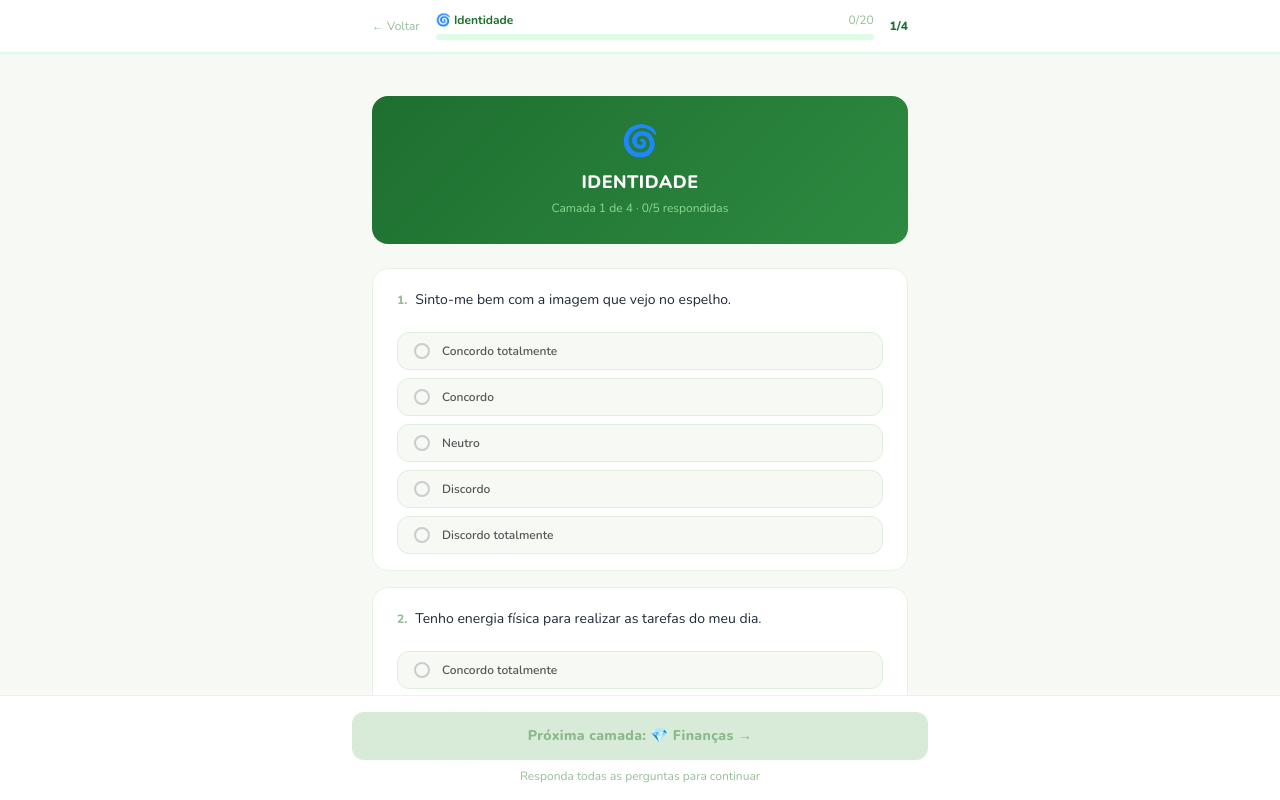
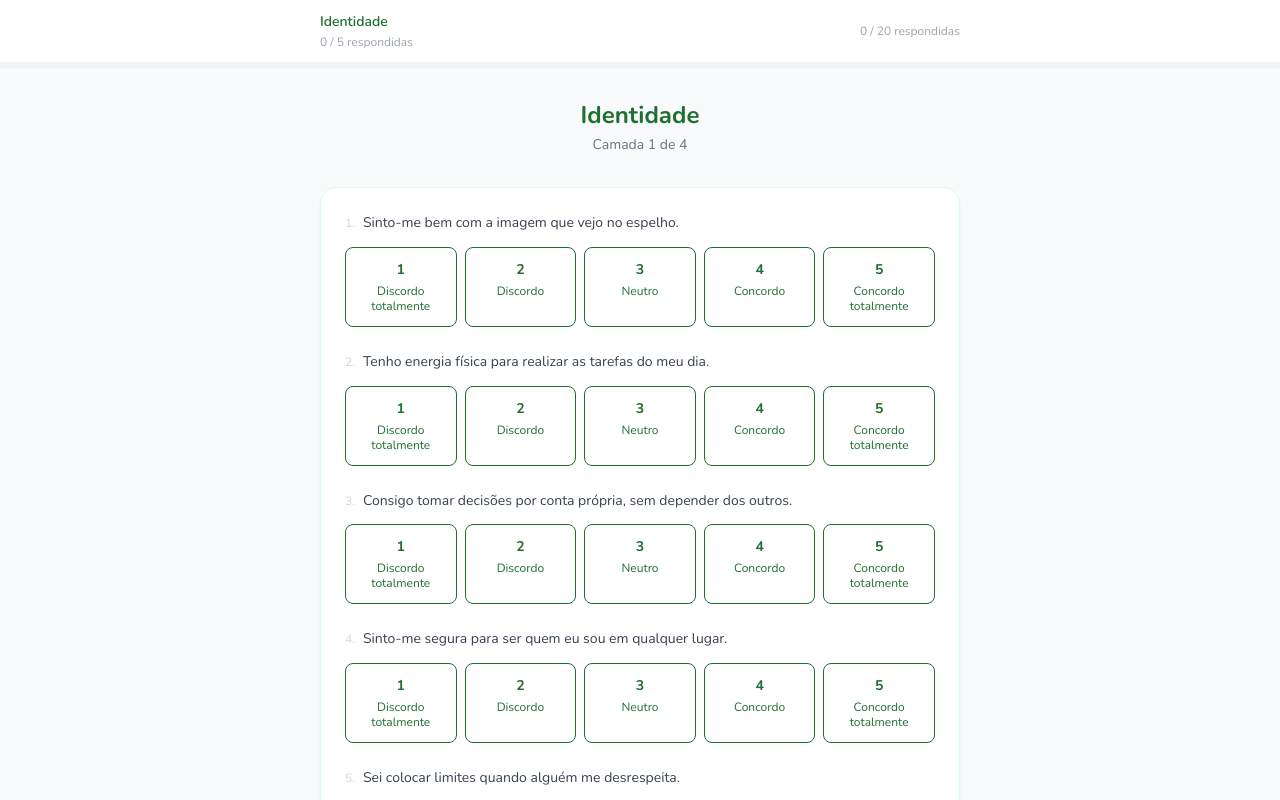
Before and after one commit to ZYONCursoseTerapias/raio-x-da-realidade, a React (Vite) app: page /teste in a window 1280 px wide. Both pictures are taken after typing "Sample", "5551234", "name@example.com" into the empty fields and a click on the button "Iniciar meu diagnóstico →". Shown: the top 800 px of the page. Built offline with nearby package versions, Linux system fonts and the light colour scheme.

Commit message:
fix: commita arquivos alterados localmente (scoring, ResultsPage, paginas)

```diff
--- a/src/pages/QuizPage.tsx
+++ b/src/pages/QuizPage.tsx
@@ -1,21 +1,25 @@
-import { useState, useEffect, useRef } from 'react'
+import { useState, useEffect } from 'react'
 import { useNavigate } from 'react-router-dom'
-import { CAMADAS, ESCALA } from '../data/raioX'
+import { CAMADAS } from '../data/raioX'
 
+const LIKERT_LABELS = ['Discordo totalmente', 'Discordo', 'Neutro', 'Concordo', 'Concordo totalmente']
 const TOTAL = CAMADAS.reduce((a, c) => a + c.questoes.length, 0)
 
 export default function QuizPage() {
   const navigate = useNavigate()
   const [respostas, setRespostas] = useState<Record<number, number>>({})
   const [etapa, setEtapa] = useState(0)
-  const topoRef = useRef<HTMLDivElement>(null)
 
   useEffect(() => {
     if (!sessionStorage.getItem('raiox_user')) navigate('/registro')
   }, [navigate])
 
-  const camada   = CAMADAS[etapa]
-  const total    = CAMADAS.length
+  useEffect(() => {
+    window.scrollTo({ top: 0, behavior: 'smooth' })
+  }, [etapa])
+
+  const camada = CAMADAS[etapa]
+  const total = CAMADAS.length
   const respondidas = camada.questoes.filter((q) => respostas[q.id] !== undefined).length
   const completa = respondidas === camada.questoes.length
   const totalResp = Object.keys(respostas).length
@@ -24,21 +28,27 @@ export default function QuizPage() {
   function responder(id: number, valor: number) {
     const atualizado = { ...respostas, [id]: valor }
     setRespostas(atualizado)
+    setTimeout(() => {
       const proxima = camada.questoes.find((q) => q.id !== id && atualizado[q.id] === undefined)
       if (proxima) {
-      setTimeout(() => {
         document.getElementById(`q-${proxima.id}`)?.scrollIntoView({ behavior: 'smooth', block: 'center' })
-      }, 100)
+      } else {
+        document.getElementById('btn-next')?.scrollIntoView({ behavior: 'smooth', block: 'center' })
       }
+    }, 200)
   }
 
   function avancar() {
-    if (!completa) return
+    if (!completa) {
+      const proxima = camada.questoes.find((q) => respostas[q.id] === undefined)
+      if (proxima) document.getElementById(`q-${proxima.id}`)?.scrollIntoView({ behavior: 'smooth', block: 'center' })
+      return
+    }
     if (etapa < total - 1) {
       setEtapa((p) => p + 1)
-      setTimeout(() => topoRef.current?.scrollIntoView({ behavior: 'smooth' }), 50)
     } else {
       sessionStorage.setItem('raiox_respostas', JSON.stringify(respostas))
+      sessionStorage.removeItem('raiox_enviado')
       navigate('/resultado')
     }
   }
@@ -46,130 +56,87 @@ export default function QuizPage() {
   function voltar() {
     if (etapa === 0) { navigate('/registro'); return }
     setEtapa((p) => p - 1)
-    setTimeout(() => topoRef.current?.scrollIntoView({ behavior: 'smooth' }), 50)
   }
 
   return (
-    <div className="min-h-screen pb-32" style={{ background: '#f7f9f4' }}>
+    <div className="min-h-screen bg-gray-50">
 
       {/* Barra de progresso fixa */}
-      <div className="fixed top-0 left-0 right-0 z-50 bg-white/95 backdrop-blur-sm border-b border-green-100 shadow-sm">
-        <div className="max-w-xl mx-auto px-5 py-3">
-          <div className="flex items-center gap-4">
-            <button onClick={voltar} className="shrink-0 text-xs text-brand-soft hover:text-brand-dark transition-colors">
-              ← Voltar
-            </button>
-            <div className="flex-1">
-              <div className="flex justify-between text-xs mb-1.5">
-                <span className="font-bold text-brand-dark">{camada.icone} {camada.nome}</span>
-                <span className="text-brand-soft">{totalResp}/{TOTAL}</span>
+      <div className="sticky top-0 z-10 bg-white border-b border-gray-100 shadow-sm">
+        <div className="max-w-2xl mx-auto px-4 py-3 flex items-center justify-between">
+          <div>
+            <p className="text-brand-dark text-sm font-semibold">{camada.nome}</p>
+            <p className="text-gray-400 text-xs mt-0.5">{respondidas} / {camada.questoes.length} respondidas</p>
           </div>
-              <div className="h-1.5 bg-green-100 rounded-full overflow-hidden">
-                <div
-                  className="h-full rounded-full transition-all duration-500"
-                  style={{ width: `${progresso}%`, background: 'linear-gradient(90deg, #6CC24A, #1E6F30)' }}
-                />
+          <p className="text-gray-400 text-xs">{totalResp} / {TOTAL} respondidas</p>
         </div>
-            </div>
-            <span className="shrink-0 text-xs font-extrabold text-brand-dark">{etapa + 1}/{total}</span>
-          </div>
+        <div className="h-1 bg-gray-100">
+          <div className="h-full bg-brand-medium transition-all duration-500" style={{ width: `${progresso}%` }} />
         </div>
       </div>
 
-      {/* Conteúdo */}
-      <div ref={topoRef} className="max-w-xl mx-auto px-5 pt-24">
+      <div className="max-w-2xl mx-auto px-4 py-8">
 
         {/* Cabeçalho da camada */}
-        <div
-          className="rounded-2xl px-7 py-7 mb-6 text-center"
-          style={{ background: 'linear-gradient(135deg, #1E6F30, #2d8a40)' }}
-        >
-          <div className="text-3xl mb-2">{camada.icone}</div>
-          <h2 className="text-lg font-extrabold text-white tracking-wide uppercase mb-1">
-            {camada.nome}
-          </h2>
-          <p className="text-xs" style={{ color: 'rgba(155,225,152,0.9)' }}>
-            Camada {etapa + 1} de {total} · {respondidas}/{camada.questoes.length} respondidas
-          </p>
+        <div className="text-center mb-8">
+          <h2 className="text-2xl font-bold text-brand-dark mb-1">{camada.nome}</h2>
+          <p className="text-gray-500 text-sm">Camada {etapa + 1} de {total}</p>
         </div>
 
         {/* Questões */}
-        <div className="space-y-4">
-          {camada.questoes.map((q, idx) => {
-            const val = respostas[q.id]
-            const respondida = val !== undefined
-            return (
-              <div
-                key={q.id}
-                id={`q-${q.id}`}
-                className="rounded-2xl border transition-all duration-300"
-                style={{
-                  background: '#fff',
-                  borderColor: respondida ? '#6CC24A' : '#e8f0e8',
-                  boxShadow: respondida ? '0 2px 12px rgba(108,194,74,0.12)' : 'none',
-                }}
-              >
-                <div className="px-6 pt-5 pb-4">
-                  <p className="text-sm text-gray-800 leading-relaxed mb-5">
-                    <span className="text-xs font-extrabold text-brand-soft mr-2">{idx + 1}.</span>
+        <div className="card">
+          <div className="space-y-6">
+            {camada.questoes.map((q, idx) => (
+              <div key={q.id} id={`q-${q.id}`}>
+                <p className="text-sm text-gray-700 leading-relaxed mb-3">
+                  <span className="text-gray-300 text-xs mr-2">{idx + 1}.</span>
                   {q.texto}
                 </p>
-                  <div className="space-y-2">
-                    {ESCALA.map(({ valor, label }) => {
-                      const sel = val === valor
-                      return (
+                <div className="flex gap-2">
+                  {[1, 2, 3, 4, 5].map((val) => (
                     <button
-                          key={valor}
-                          onClick={() => responder(q.id, valor)}
-                          className="w-full text-left px-4 py-2.5 rounded-xl text-xs font-semibold transition-all duration-150 flex items-center gap-3 border"
-                          style={{
-                            background: sel ? '#1E6F30' : '#f7f9f4',
-                            color: sel ? '#fff' : '#555',
-                            borderColor: sel ? '#1E6F30' : '#e0eedd',
-                            transform: sel ? 'scale(1.01)' : 'scale(1)',
-                          }}
+                      key={val}
+                      onClick={() => responder(q.id, val)}
+                      className={`flex-1 py-3 rounded-lg border transition-all duration-150 flex flex-col items-center gap-1 ${
+                        respostas[q.id] === val
+                          ? 'bg-brand-dark text-white border-brand-dark'
+                          : 'bg-white text-brand-dark border-brand-dark hover:bg-brand-dark hover:text-white'
+                      }`}
                     >
-                          <span
-                            className="w-4 h-4 rounded-full border-2 shrink-0 flex items-center justify-center"
-                            style={{ borderColor: sel ? '#fff' : '#ccc', background: sel ? '#fff' : 'transparent' }}
-                          >
-                            {sel && <span className="block w-2 h-2 rounded-full" style={{ background: '#1E6F30' }} />}
-                          </span>
-                          {label}
+                      <span className="text-sm font-bold">{val}</span>
+                      <span className="text-xs font-medium leading-tight text-center px-1">{LIKERT_LABELS[val - 1]}</span>
                     </button>
-                      )
-                    })}
+                  ))}
                 </div>
               </div>
-              </div>
-            )
-          })}
+            ))}
           </div>
         </div>
 
-      {/* Rodapé fixo */}
-      <div className="fixed bottom-0 left-0 right-0 bg-white/95 backdrop-blur-sm border-t border-green-100 px-5 py-4">
-        <div className="max-w-xl mx-auto">
+        {/* Navegação */}
+        <div className="flex gap-3 mt-10 mb-4">
+          {etapa > 0 && (
             <button
+              onClick={voltar}
+              className="flex-1 py-3 rounded-full border border-brand-dark text-brand-dark text-sm font-semibold hover:bg-brand-dark hover:text-white transition-all"
+            >
+              Voltar
+            </button>
+          )}
+          <button
+            id="btn-next"
             onClick={avancar}
-            disabled={!completa}
-            className="w-full py-3.5 rounded-xl font-extrabold text-sm tracking-wide transition-all duration-200"
-            style={{
-              background: completa ? '#1E6F30' : '#d8ead8',
-              color: completa ? '#fff' : '#8ab88a',
-              cursor: completa ? 'pointer' : 'not-allowed',
-            }}
+            className={`flex-1 py-3 rounded-full text-sm font-semibold transition-all ${
+              completa ? 'btn-primary' : 'bg-gray-200 text-gray-400 cursor-pointer'
+            }`}
           >
-            {etapa < total - 1
-              ? `Próxima camada: ${CAMADAS[etapa + 1].icone} ${CAMADAS[etapa + 1].nome} →`
-              : '✦ Ver meu diagnóstico →'}
+            {etapa < total - 1 ? `Próxima camada: ${CAMADAS[etapa + 1].nome} →` : 'Ver meu diagnóstico →'}
           </button>
+        </div>
+
         {!completa && (
-            <p className="text-center text-xs mt-2 text-brand-soft">
-              Responda todas as perguntas para continuar
-            </p>
+          <p className="text-center text-xs text-gray-400">Responda todas as afirmações para continuar.</p>
         )}
-        </div>
       </div>
     </div>
   )
--- a/src/pages/UserInfoPage.tsx
+++ b/src/pages/UserInfoPage.tsx
@@ -74,12 +74,9 @@ export default function UserInfoPage() {
           {/* Form */}
           <form onSubmit={handleSubmit} className="px-8 py-8 space-y-5">
             {field('Seu nome completo', nome, setNome, 'Como posso te chamar?', 'text', 'nome')}
-            {field('Celular (com DDD)', telefone, setTelefone, '(11) 99999-9999', 'tel', 'telefone')}
+            {field('Celular (com código do país)', telefone, setTelefone, '+55 (11) 99999-9999', 'tel', 'telefone')}
             {field('Seu melhor e-mail', email, setEmail, 'voce@email.com', 'email', 'email')}
 
-            <p className="text-xs text-gray-400 leading-relaxed">
-              Seus dados são confidenciais e usados apenas para enviar seu resultado. Sem spam, jamais.
-            </p>
 
             <button type="submit" className="btn-primary w-full text-center">
               Iniciar meu diagnóstico →
```
Also changed, not shown: src/pages/IntroPage.tsx (+29 -87 lines), src/pages/ResultsPage.tsx (+106 -98 lines), src/utils/scoring.ts (+6 -7 lines), 1 other file (tests, documents, lock files or other folders). Lines whose indentation alone changed are shown as unchanged.
